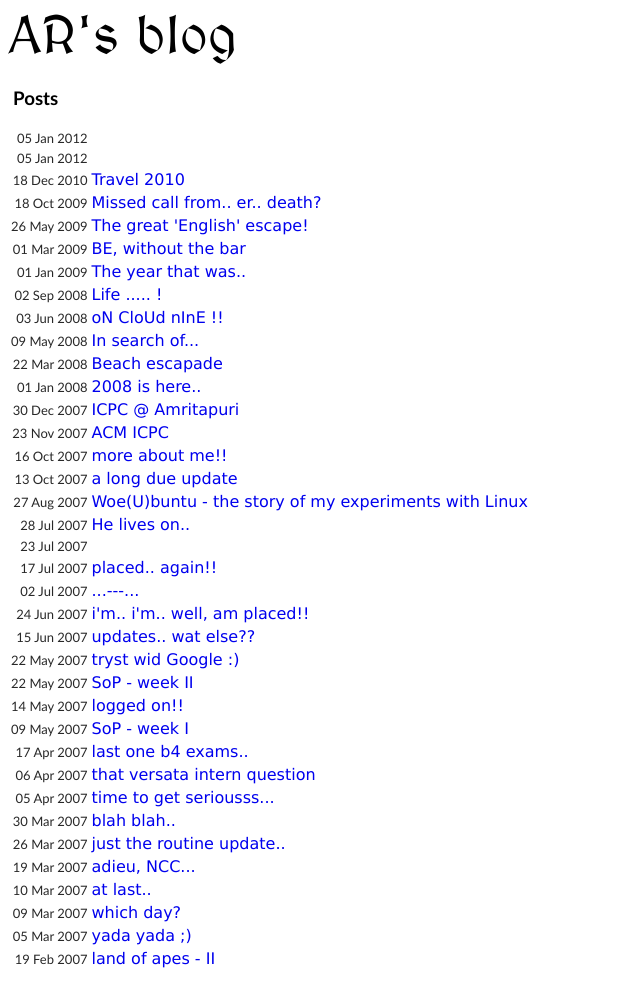
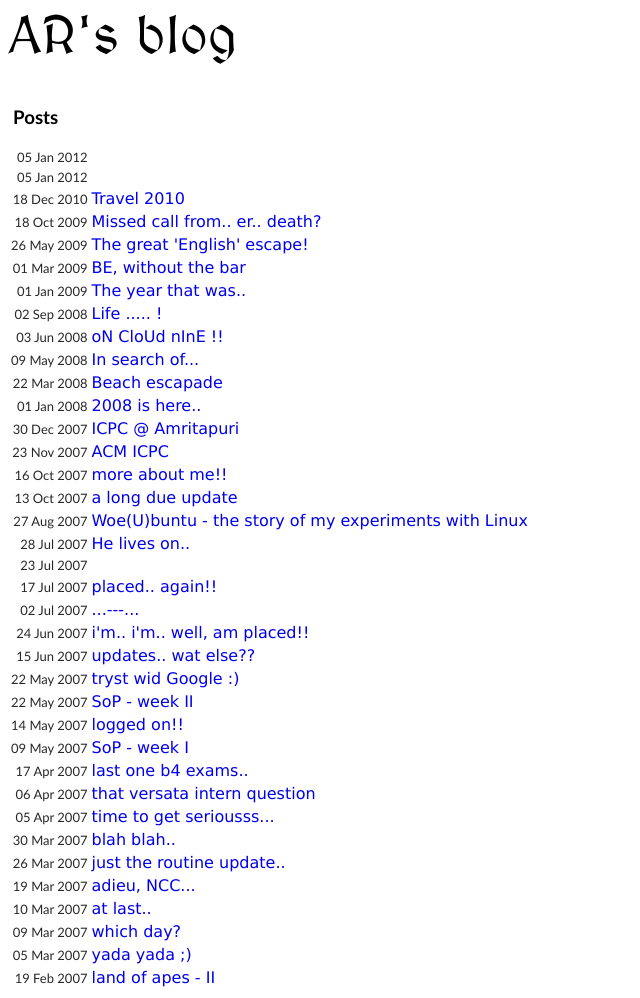
Before and after one commit to anusha-r/anusha-r.github.com, a Jekyll site: the page built from blog.html, in a window 1280 px wide. Shown: the whole page, without its empty margins (0-640 px from the left). Built offline with Jekyll 4.4.1, drawn with Linux system fonts in a browser that asks for light colours; Markdown is read by kramdown in place of the engine named in the settings.

Commit message:
layout changes #19

```diff
--- a/_layouts/default.html
+++ b/_layouts/default.html
@@ -9,6 +9,7 @@
 </head>
 <body>
 <div id="wrapper">
+
 
 <!-- <div id="sideBar">
 			<p><div style="padding-left:10px;">
@@ -53,7 +54,7 @@
 </div>
 -->
 <span class="post-title"> {{ page.title }} </span>
-<span class="post-short">&nbsp;&nbsp; &nbsp; &nbsp; {{ page.date | date_to_string }}
+<br/><span class="post-short-black">&nbsp;&nbsp; &nbsp; &nbsp; {{ page.date | date_to_string }}
 <br/> </span>
 <span class="red-color">
 	{% for tag in page.tags %}
```
